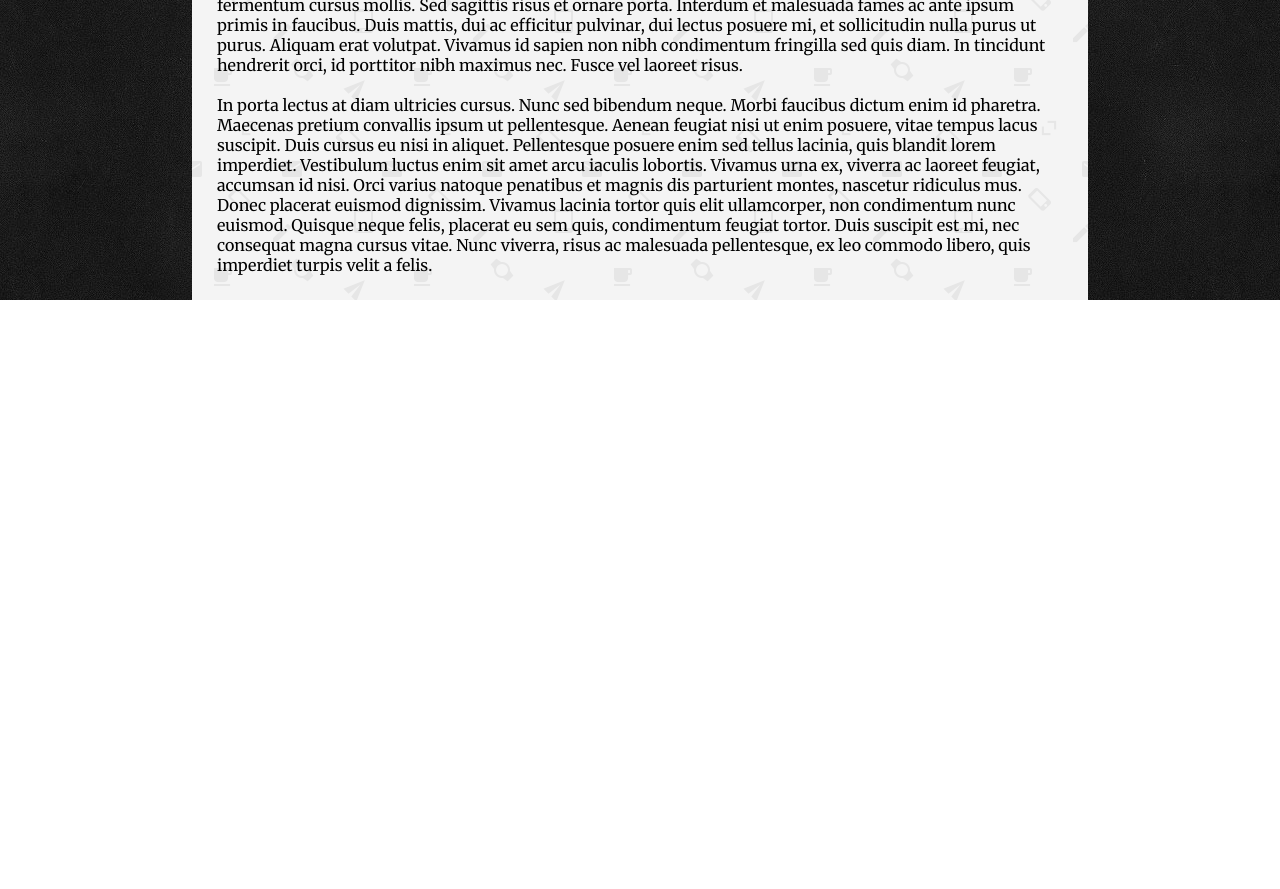
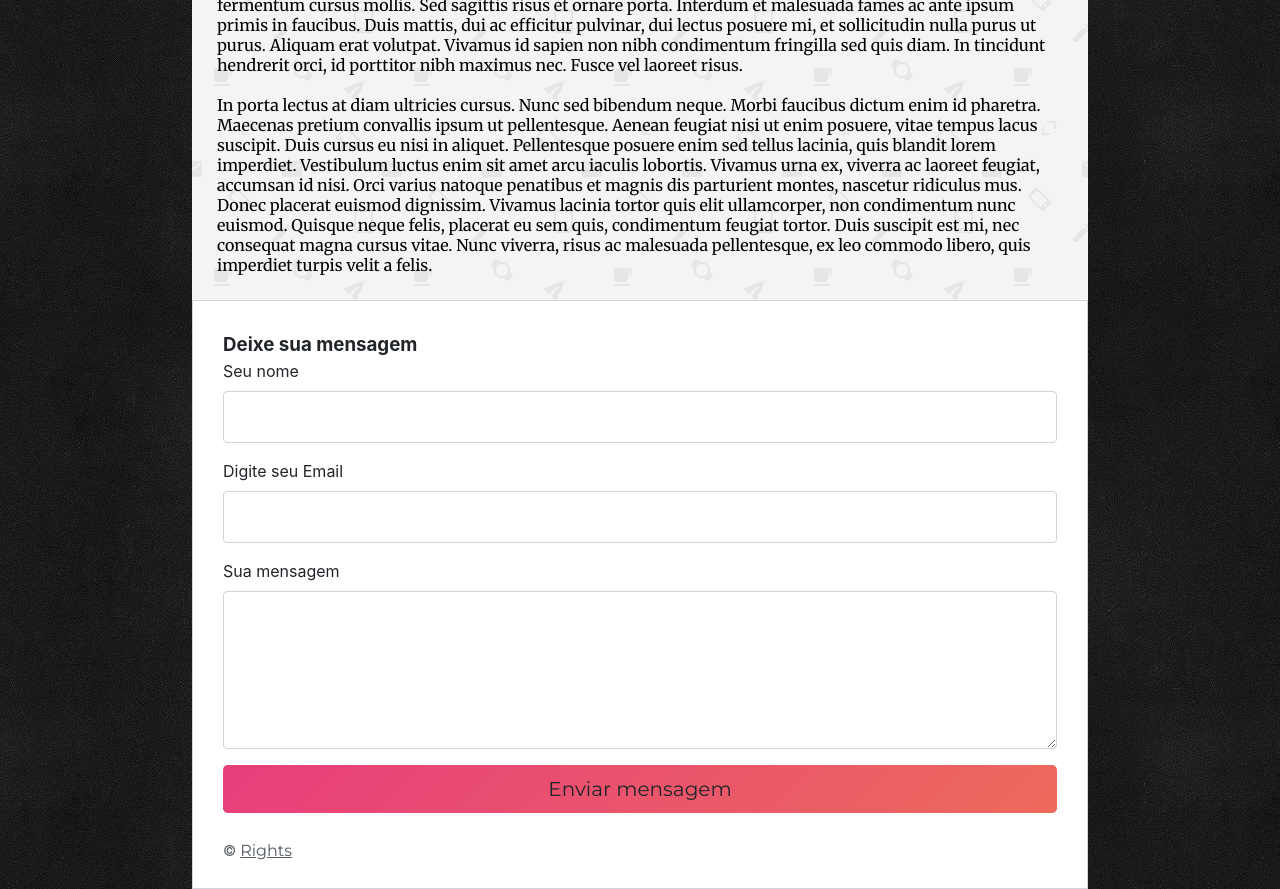
Before and after one commit to Peterson047/BlackPort, a plain HTML site: page index.html in a window 1280 px wide. Shown: the part 1356-2245 px from the top of the page. Before the commit the page ends 1656 px from the top, so only its background shows below. Drawn offline with nearby package versions, Linux system fonts and the light colour scheme; a web font is replaced by a local one.

Commit message:
Caixa de contato
implementação e ajustes na caixa de contato. adicionado o fade nos botês. (estudar mais o codigo CSS do fade)

```diff
--- a/design.css
+++ b/design.css
@@ -138,6 +138,8 @@ background-color: black;
     height: 300px;
     width: 300px;
     border-radius: 50%;
+    flex-wrap: wrap;
+
 }
 .photo img{
     height: 100%;
@@ -173,14 +175,32 @@ font-family: 'Libre Baskerville', serif;
 
 .icons {margin-top: 0;
 display: flex;
-background-color: rgb(43, 43, 43);
+
 height: 200px;
+background: linear-gradient(-45deg, #146ada, #4e09cf, #094c64, #8d0d0d);
+	background-size: 400% 400%;
+	animation: gradient 15s ease infinite;
+
+}
+
+@keyframes gradient {
+	0% {
+		background-position: 0% 50%;
+	}
+	50% {
+		background-position: 100% 50%;
+	}
+	100% {
+		background-position: 0% 50%;
+	}
+
 }
 .icons img{
     margin-top: 5%;
     position: relative;
     height: 80%;
     filter: invert(1);
+
 }
 figcaption {
     text-align: center;
@@ -217,7 +237,181 @@ margin-bottom: 7px;
 
 
 
+#fcf-form {
+    display:block;
+}
 
+.fcf-body {
+    margin: 0;
+    font-family: -apple-system, Arial, sans-serif;
+    font-size: 1rem;
+    font-weight: 400;
+    line-height: 1.5;
+    color: #212529;
+    text-align: left;
+    background-color: #fff;
+    padding: 30px;
+    padding-bottom: 10px;
+    border: 1px solid #ced4da;
+    /* border-radius: ; */
+    max-width: 100%;
+
+}
+
+.fcf-form-group {
+    margin-bottom: 1rem;
+}
+
+.fcf-input-group {
+    position: relative;
+    display: -ms-flexbox;
+    display: flex;
+    -ms-flex-wrap: wrap;
+    flex-wrap: wrap;
+    -ms-flex-align: stretch;
+    align-items: stretch;
+    width: 100%;
+}
+
+.fcf-form-control {
+    display: block;
+    width: 100%;
+    height: calc(1.5em + 0.75rem + 2px);
+    padding: 0.375rem 0.75rem;
+    font-size: 1rem;
+    font-weight: 400;
+    line-height: 1.5;
+    color: #495057;
+    background-color: #fff;
+    background-clip: padding-box;
+    border: 1px solid #ced4da;
+    outline: none;
+    border-radius: 0.25rem;
+    transition: border-color 0.15s ease-in-out, box-shadow 0.15s ease-in-out;
+}
+
+.fcf-form-control:focus {
+    border: 1px solid #313131;
+}
+
+select.fcf-form-control[size], select.fcf-form-control[multiple] {
+    height: auto;
+}
+
+textarea.fcf-form-control {
+    font-family: -apple-system, Arial, sans-serif;
+    height: auto;
+}
+
+label.fcf-label {
+    display: inline-block;
+    margin-bottom: 0.5rem;
+}
+
+.fcf-credit {
+    padding-top: 10px;
+    font-size: 0.9rem;
+    color: #545b62;
+    margin-bottom: 15px;
+}
+
+.fcf-credit a {
+    color: #545b62;
+    text-decoration: underline;
+}
+
+.fcf-credit a:hover {
+    color: #0056b3;
+    text-decoration: underline;
+}
+
+.fcf-btn {
+    display: inline-block;
+    font-weight: 400;
+    color: #212529;
+    text-align: center;
+    vertical-align: middle;
+    cursor: pointer;
+    -webkit-user-select: none;
+    -moz-user-select: none;
+    -ms-user-select: none;
+    user-select: none;
+    background-color: transparent;
+    border: 1px solid transparent;
+    padding: 0.375rem 0.75rem;
+    font-size: 1rem;
+    line-height: 1.5;
+    border-radius: 0.25rem;
+    transition: color 0.15s ease-in-out, background-color 0.15s ease-in-out, border-color 0.15s ease-in-out, box-shadow 0.15s ease-in-out;
+}
+
+@media (prefers-reduced-motion: reduce) {
+    .fcf-btn {
+        transition: none;
+    }
+}
+
+.fcf-btn:hover {
+    color: #212529;
+    text-decoration: none;
+}
+
+.fcf-btn:focus, .fcf-btn.focus {
+    outline: 0;
+    box-shadow: 0 0 0 0.2rem rgba(0, 123, 255, 0.25);
+}
+
+.fcf-btn-primary {
+    background: linear-gradient(-45deg, #ee7752, #e73c7e, #23a6d5, #23d5ab);
+	background-size: 400% 400%;
+	animation: gradient 15s ease infinite;
+
+}
+
+@keyframes gradient {
+	0% {
+		background-position: 0% 50%;
+	}
+	50% {
+		background-position: 100% 50%;
+	}
+	100% {
+		background-position: 0% 50%;
+	}
+}
+
+.fcf-btn-primary:hover {
+    color: #fff;
+    background-color: #0069d9;
+    border-color: #0062cc;
+}
+
+.fcf-btn-primary:focus, .fcf-btn-primary.focus {
+    color: #fff;
+    background-color: #0069d9;
+    border-color: #0062cc;
+    box-shadow: 0 0 0 0.2rem rgba(38, 143, 255, 0.5);
+}
+
+.fcf-btn-lg, .fcf-btn-group-lg>.fcf-btn {
+    padding: 0.5rem 1rem;
+    font-size: 1.25rem;
+    line-height: 1.5;
+    border-radius: 0.3rem;
+}
+
+.fcf-btn-block {
+    display: block;
+    width: 100%;
+}
+
+.fcf-btn-block+.fcf-btn-block {
+    margin-top: 0.5rem;
+}
+
+input[type="submit"].fcf-btn-block, input[type="reset"].fcf-btn-block, input[type="button"].fcf-btn-block {
+    width: 100%;
+}
 
 
 
--- a/index.html
+++ b/index.html
@@ -172,6 +172,51 @@
                 </p>
             </div>
         </section>
+        <section class="contato">
+            <div class="fcf-body">
+
+                <div id="fcf-form">
+                    <h3 class="fcf-h3">Deixe sua mensagem</h3>
+
+                    <form id="fcf-form-id" class="fcf-form-class" method="post" action="contact-form-process.php">
+
+                        <div class="fcf-form-group">
+                            <label for="Name" class="fcf-label">Seu nome</label>
+                            <div class="fcf-input-group">
+                                <input type="text" id="Name" name="Name" class="fcf-form-control" required>
+                            </div>
+                        </div>
+
+                        <div class="fcf-form-group">
+                            <label for="Email" class="fcf-label">Digite seu Email</label>
+                            <div class="fcf-input-group">
+                                <input type="email" id="Email" name="Email" class="fcf-form-control" required>
+                            </div>
+                        </div>
+
+                        <div class="fcf-form-group">
+                            <label for="Message" class="fcf-label">Sua mensagem</label>
+                            <div class="fcf-input-group">
+                                <textarea id="Message" name="Message" class="fcf-form-control" rows="6" maxlength="3000"
+                                    required></textarea>
+                            </div>
+                        </div>
+
+                        <div class="fcf-form-group">
+                            <button type="submit" id="fcf-button"
+                                class="fcf-btn fcf-btn-primary fcf-btn-lg fcf-btn-block">Enviar mensagem</button>
+                        </div>
+
+                        <div class="fcf-credit" id="fcf-credit">
+                            © <a href="https://www.freecontactform.com" target="_blank">Rights</a>
+                        </div>
+
+                    </form>
+                </div>
+
+            </div>
+
+        </section>
     </div>
 
 
```
